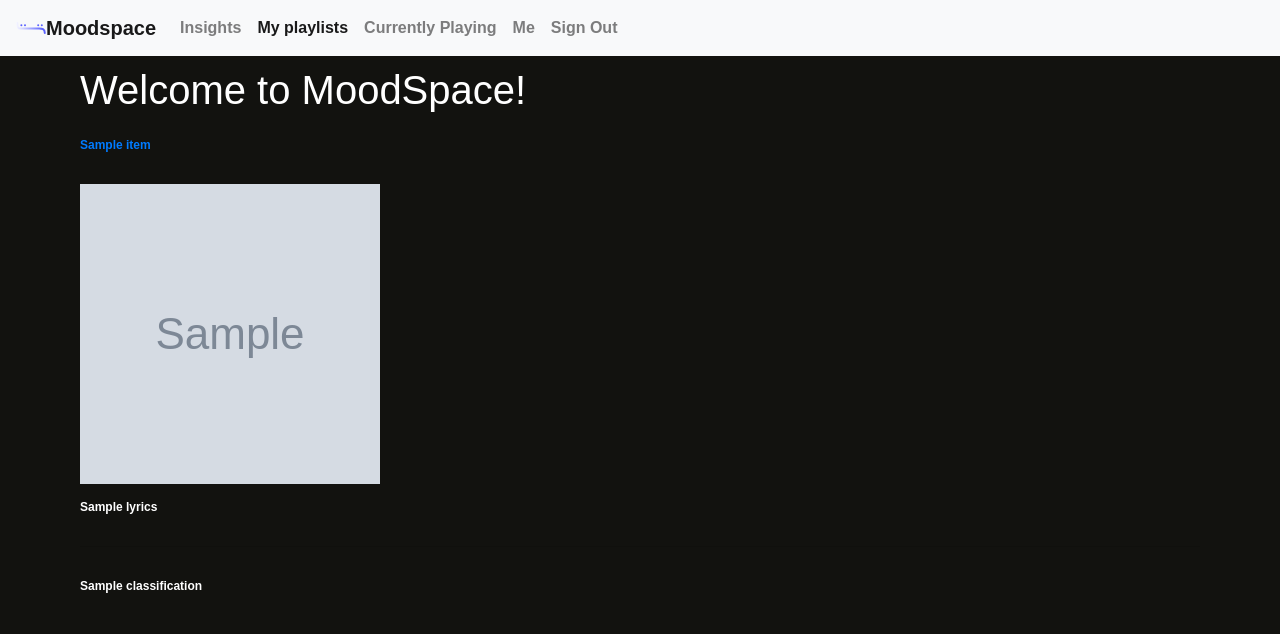
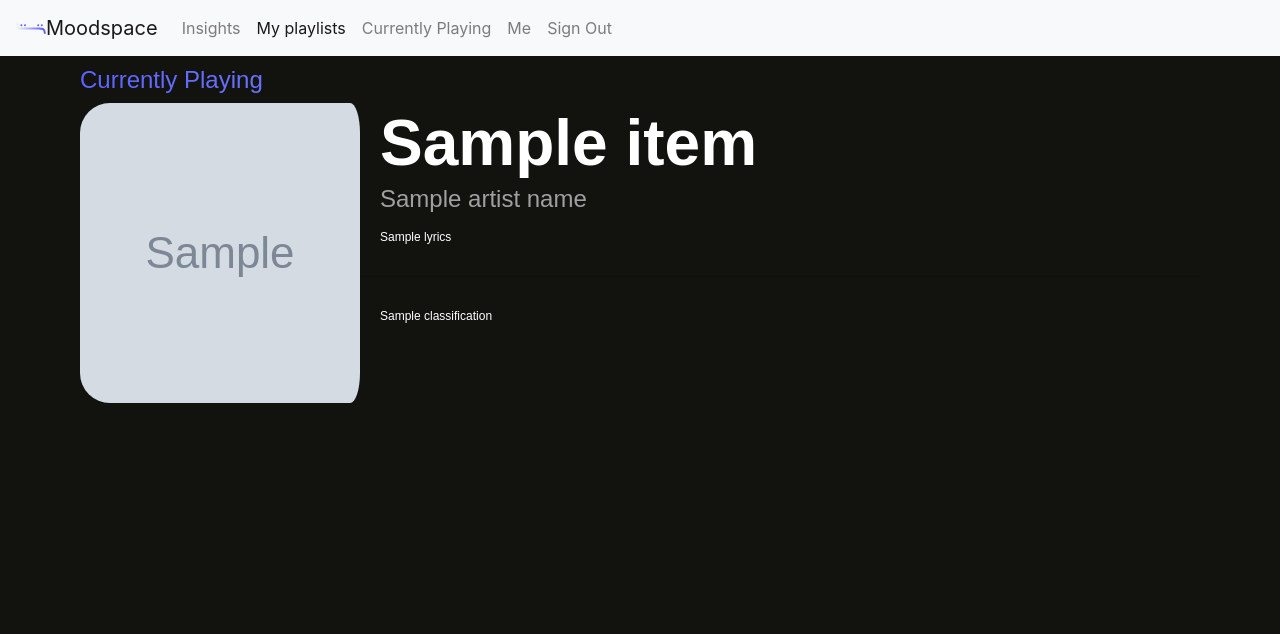
Before and after one commit to benbrill/MoodSpace, a Flask app: template templates/CurrentlyPlaying.html in a window 1280 px wide. Shown: the top 634 px of the page. Run offline with Flask 2, Linux system fonts and the light colour scheme; the template is opened without the code that fills it: most values are stand-ins (such as "Sample title", 1, 10 or a date in 2020); grey boxes marked "Sample" are stand-in pictures; some libraries are stand-ins or nearby versions.

Commit message:
css currently playing updates

```diff
--- a/app.py
+++ b/app.py
@@ -49,10 +49,10 @@ def index():
     # Step 4. Signed in, display data
     spotify = spotipy.Spotify(auth_manager=auth_manager)
     display_name = spotify.me()["display_name"]
-    top_tracks = spotify.current_user_top_artists(limit=10, offset=0, time_range='medium_term')
-    artist_img = top_tracks['images'][0]
-    artist_name = top_tracks['name']
-    return render_template("Home.html", display_name=display_name, artist_img=artist_img, artist_name=artist_name)
+    # top_tracks = spotify.current_user_top_artists(limit=10, offset=0, time_range='medium_term')
+    # artist_img = top_tracks['images'][0]
+    # artist_name = top_tracks['name']
+    return render_template("Home.html", display_name=display_name)
 
 
 @app.route('/sign_out')
@@ -91,7 +91,7 @@ def currently_playing():
         song_title = track['item']['name']
         artist_name = track['item']['artists'][0]['name']
         lyrics = get_lyrics.main(song_title, artist_name)
-        return render_template("CurrentlyPlaying.html", track=track, lyrics=lyrics, classification=classification)
+        return render_template("CurrentlyPlaying.html", track=track, lyrics=lyrics, classification=classification, artist_name=artist_name)
     return "No track currently playing."
 
 
--- a/static/css/style.css
+++ b/static/css/style.css
@@ -3,17 +3,42 @@
     padding: 10px;
     font-family: "Circular Std", Arial;
     font-style: normal;
-    font-weight: bold;
+    font-weight: normal;
     font-size: 12px;
     line-height: 46px;
     color:white;
     background-color: #12120F;
 }
-
 body {
     background-color: #12120F;
 }
 
+.track_info{
+    position: relative;
+    text-align: left;
+}
+.Currently-Playing-img{
+    object-fit: cover;
+    float: left;
+    border-radius: 30px;
+    padding: 0 20px 0 0;
+}
+.track_name{
+    font-weight: bold;
+    font-size: 64px;
+    line-height: 81px;
+    width: 1000px;
+    color: #FFFFFF;
+}
+.track_artist{
+    font-weight: 500;
+    font-size: 24px;
+    line-height: 30px;
+
+    /* White */
+    color: #FFFFFF;
+    opacity: 0.6;
+}
 .gradient-text {
     background-color: rgba(92, 99, 255, 1);
     background-image: linear-gradient(45deg, #5C63FF,#A8BFFF);
@@ -23,7 +48,16 @@ body {
     -webkit-text-fill-color: transparent;
     -moz-text-fill-color: transparent;
 }
-
+.subheading-gradient-text {
+    font-size: 24px;
+    background-color: rgba(92, 99, 255, 1);
+    background-image: linear-gradient(90deg, #5C63FF,#A8BFFF);
+    background-size: 100%;
+    -webkit-background-clip: text;
+    -moz-background-clip: text;
+    -webkit-text-fill-color: transparent;
+    -moz-text-fill-color: transparent;
+}
 .container div a h2 {
     font-family: Circular Std;
     font-style: normal;
@@ -31,13 +65,6 @@ body {
     line-height: 50px;
     text-decoration-line: underline;
     color: white;
-}
-
-a {
-    font-family: "Circular Std", Arial;
-    font-style: normal;
-    font-weight: bold;
-    text-decoration: none !important;
 }
 
 /* Top Artist */
--- a/templates/CurrentlyPlaying.html
+++ b/templates/CurrentlyPlaying.html
@@ -1,13 +1,11 @@
 {% extends 'base.html' %}
 
 {% block content %}
-    <h1 class="header">{% block title %} Welcome to MoodSpace! {% endblock %}</h1>
+    <h1 class="subheading-gradient-text">{% block title %} Currently Playing {% endblock %}</h1>
     {% if track is not none %}
-        <a href="#">
-            <p>{{ track['item']['name'] }}</p>
-        </a>
-        <a href="#">
-            <img src="{{ track['item']['album']['images'][0]['url'] }}" width="300" height = "300" >
+    <img class="Currently-Playing-img" src="{{ track['item']['album']['images'][0]['url'] }}" width="300" height = "300" >
+        <a class= "track_info" href="#">
+            <div class="track_name"> {{ track['item']['name'] }} </div><div class="track_artist">{{ artist_name }} </div>
         </a>
         {% if lyrics is not none %}
         <p>
```
